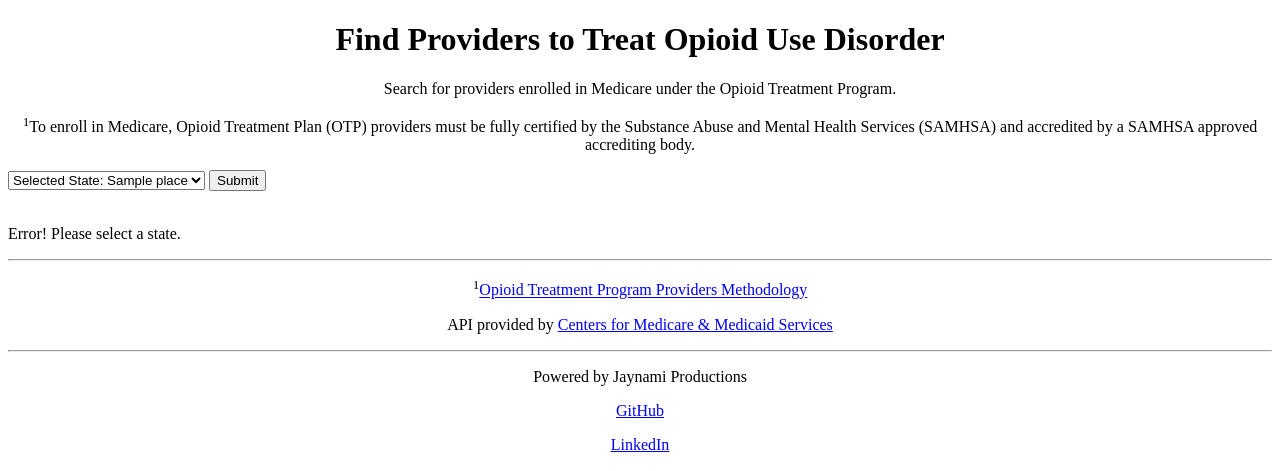
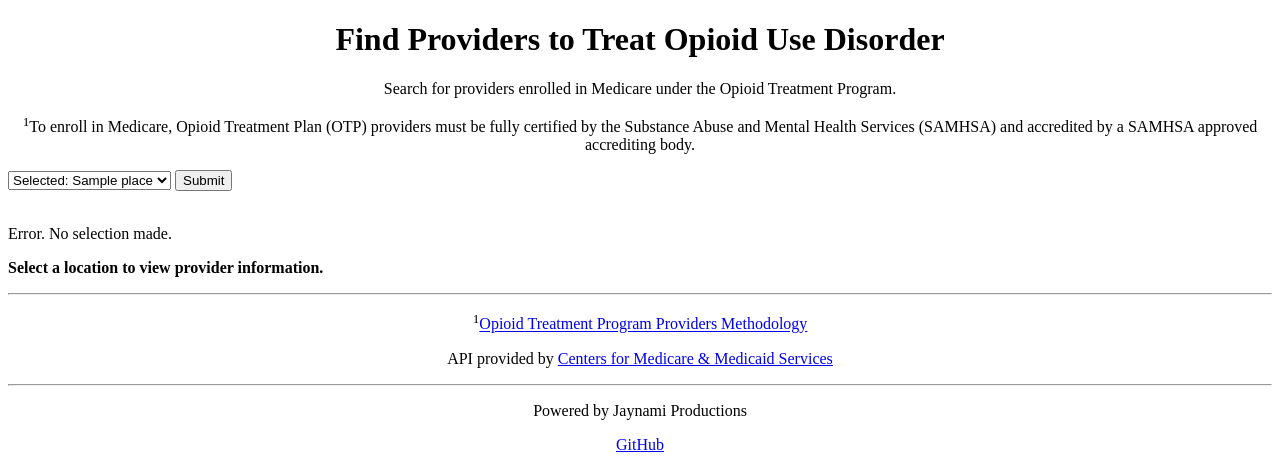
Before and after one commit to jaynamiproductions/opioid-treatment-finder, a Flask app: template templates/error.html in a window 1280 px wide. Shown: the top 471 px of the page. Run offline with Flask 2, Linux system fonts and the light colour scheme; the template is opened without the code that fills it: most values are stand-ins (such as "Sample title", 1, 10 or a date in 2020).

Commit message:
small changes

```diff
--- a/templates/error.html
+++ b/templates/error.html
@@ -1,5 +1,6 @@
 {% extends "home.html" %}
 
 {% block content %}
-<p>Error! Please select a state.</p>
+<p>Error. No selection made.</p>
+<p><b>Select a location to view provider information.</b></p>
 {% endblock %}
--- a/templates/home.html
+++ b/templates/home.html
@@ -19,8 +19,8 @@
                 id="state"
                 name="state"
             >
-            <option value={{place}}>Selected State: {{ place }}</option>
-            <option value="USA">All of United States</option>
+            <option value={{place}}>Selected: {{ place }}</option>
+            <option value="USA">United States</option>
             <option value="AL">Alabama</option>
             <option value="AK">Alaska</option>
             <option value="AZ">Arizona</option>
--- a/templates/index.html
+++ b/templates/index.html
@@ -4,6 +4,7 @@
 
 {% if place == "USA" %}
 <p>There are {{ttl}} opioid treatment providers in the United States.</p>
+<p><b>Select a state to view a table of the providers.</b></p>
 {% else %}
 <p>There are {{num}} opioid treatment providers in {{name}}.</p>
 {% for table in tables %}
```
